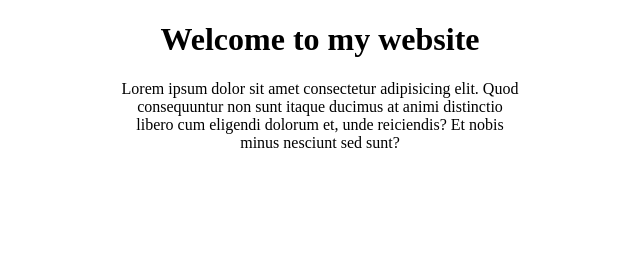
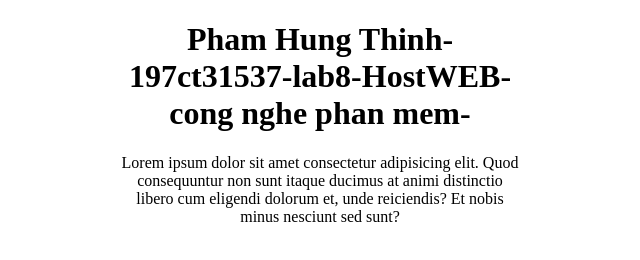
Before and after one commit to thinhismyname/netlify-app, a plain HTML site: page index.html in a window 1280 px wide. Shown: the whole page, without its empty margins (320-960 px from the left). Drawn offline with Linux system fonts and the light colour scheme.

Commit message:
Update index.html
Doi h1

```diff
--- a/index.html
+++ b/index.html
@@ -10,7 +10,7 @@
 
 <body>
     <div class="container">
-        <h1>Welcome to my website</h1>
+        <h1>Pham Hung Thinh-197ct31537-lab8-HostWEB-cong nghe phan mem-</h1>
         <p>Lorem ipsum dolor sit amet consectetur adipisicing elit. Quod consequuntur non sunt itaque ducimus at animi
             distinctio libero cum eligendi dolorum et, unde reiciendis? Et nobis minus nesciunt sed sunt?
         </p>
```
